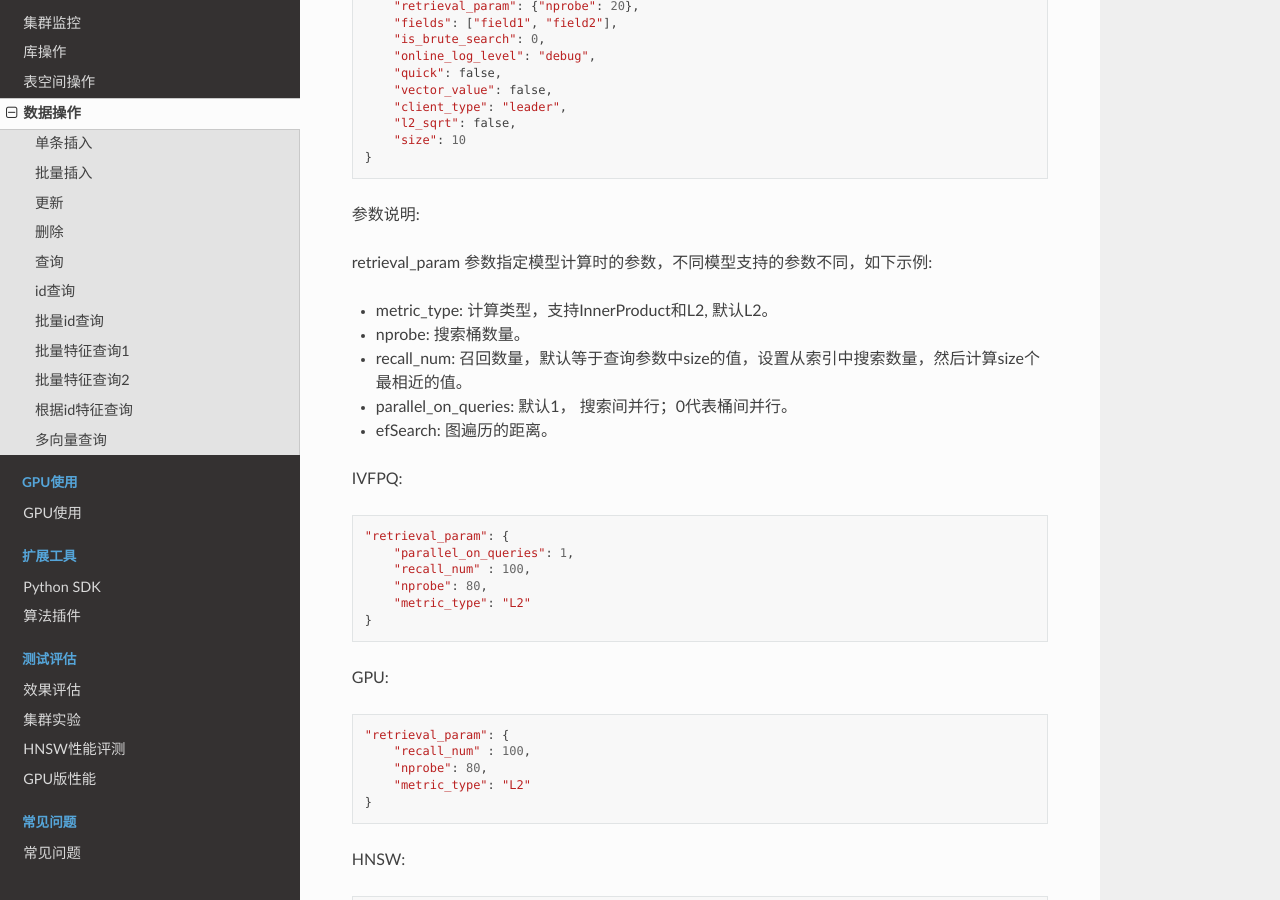
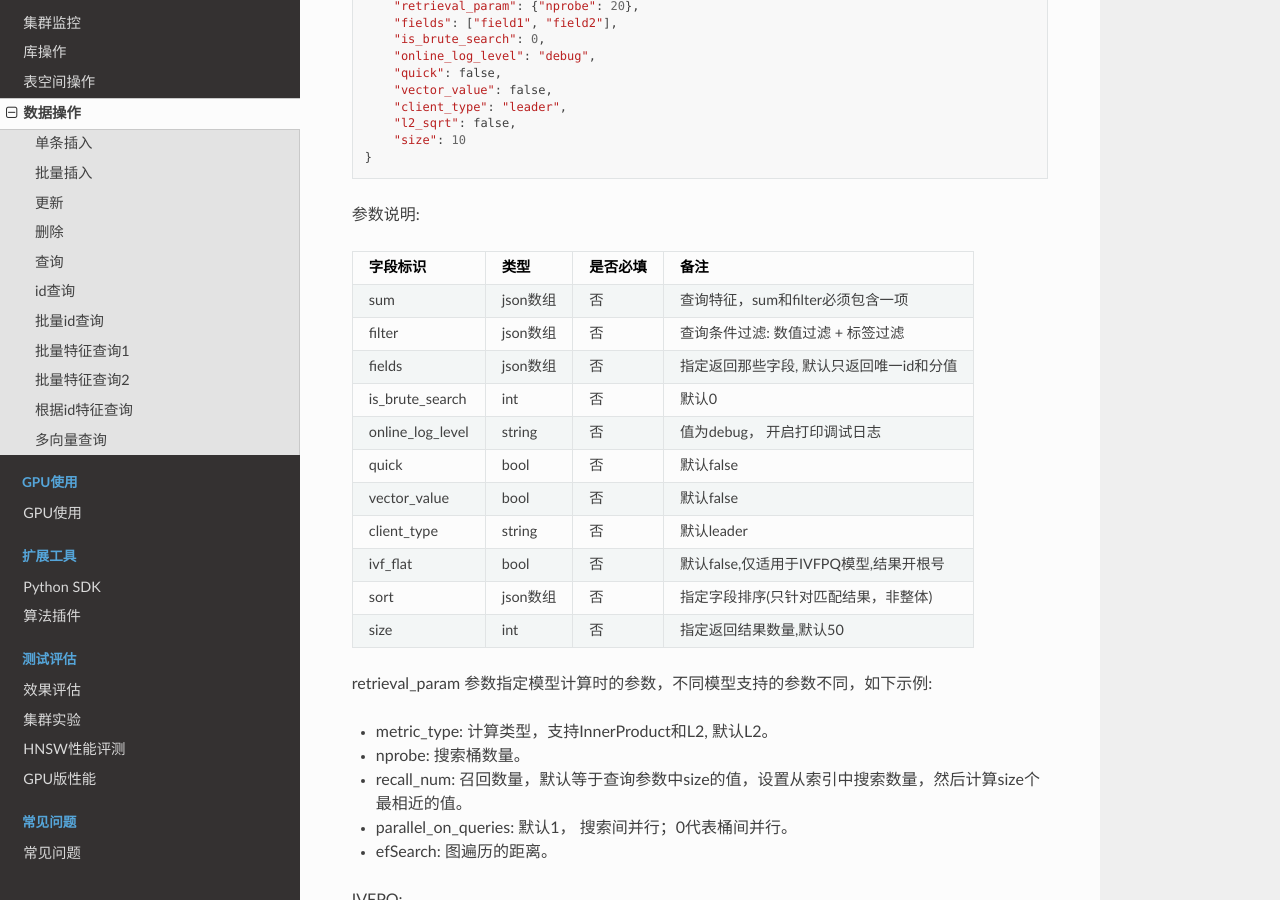
Before and after one commit to vearch/zh_docs, a Sphinx documentation site: the page built from docs/source/use_op/op_doc.rst, in a window 1280 px wide and 900 px high, scrolled down 3213 px. Built offline with Sphinx 7.4.7 and the Read the Docs theme 2.0.0, drawn with Linux system fonts in a browser that asks for light colours; pages that are not in the unit, such as notebooks, are missing from menus.

Commit message:
Update op_doc.rst

```diff
--- a/docs/source/use_op/op_doc.rst
+++ b/docs/source/use_op/op_doc.rst
@@ -173,7 +173,7 @@ json格式的变体，{"index": {"_id": "v1"}} 指定记录的id, _id值为空
 +-------------------+---------------+----------+-----------------------------------------+
 |字段标识           |类型           |是否必填  |备注                                     |
 +===================+===============+==========+=========================================+
-|sum                |json数组       |否        |查询特征，sum和filter必须包含一个                                 |
+|sum                |json数组       |否        |查询特征，sum和filter必须包含一项        |
 +-------------------+---------------+----------+-----------------------------------------+
 |filter             |json数组       |否        |查询条件过滤: 数值过滤 + 标签过滤        |
 +-------------------+---------------+----------+-----------------------------------------+
```
